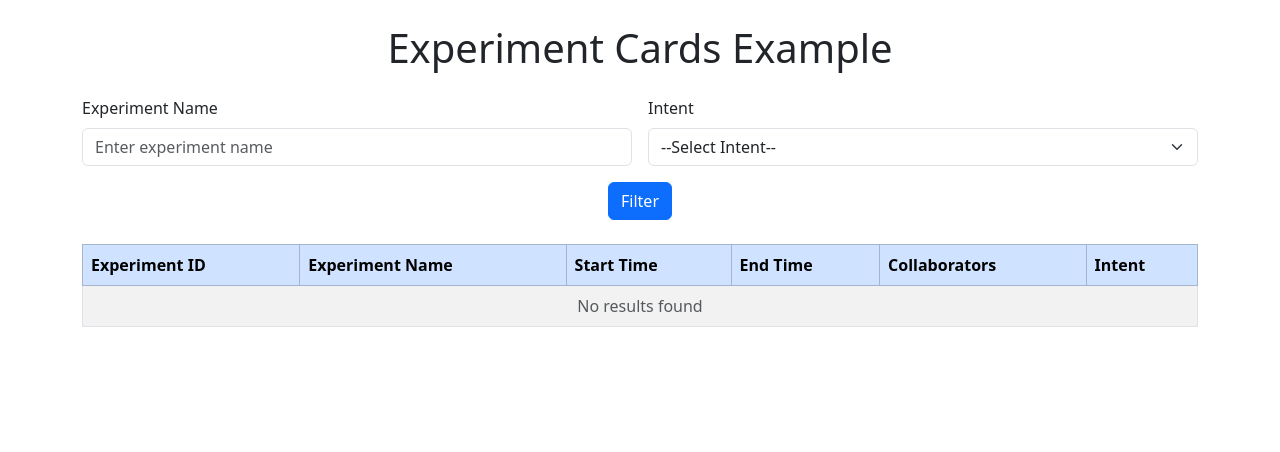
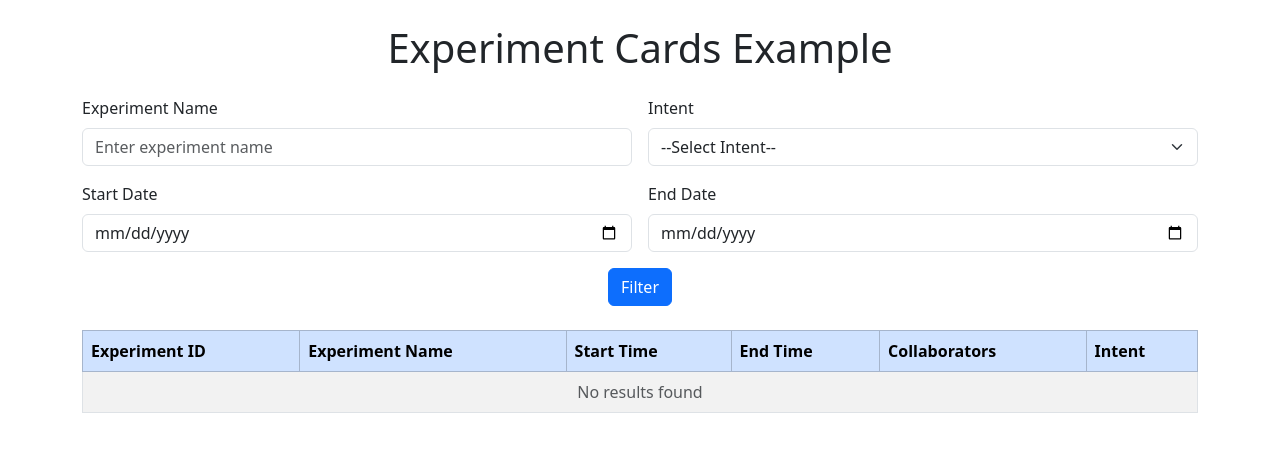
Before and after one commit to extremexp-HORIZON/extremeXP_experimentCards, a Flask app: page /query_example in a window 1280 px wide. Shown: the part 56-508 px from the top of the page. Run offline with Flask 3, Linux system fonts and the light colour scheme; data that the repository does not hold is empty; some libraries are stand-ins or nearby versions.

Commit message:
mock form data.

```diff
--- a/form.py
+++ b/form.py
@@ -115,6 +115,8 @@ def query_example():
         # Get filter values from the form
         experiment_name = request.form.get('experiment_name')
         intent = request.form.get('intent')
+        start_date = request.form.get('start_date')
+        end_date = request.form.get('end_date')
 
         # Add filters to the query
         if experiment_name:
@@ -123,6 +125,12 @@ def query_example():
         if intent:
             query += " AND intent = %s"
             params.append(intent)
+        if start_date:
+            query += " AND DATE(experiment_start_time) = %s"
+            params.append(start_date)
+        if end_date:
+            query += " AND DATE(experiment_end_time) = %s"
+            params.append(end_date)
 
     # Execute the query
     conn = get_db_connection()
--- a/init.sql
+++ b/init.sql
@@ -4,7 +4,7 @@ CREATE TABLE experiment_cards_example (
     experiment_name VARCHAR(255) NOT NULL,
     experiment_start_time TIMESTAMP NOT NULL,
     experiment_end_time TIMESTAMP NOT NULL,
-    collaborators TEXT NOT NULL,
+    collaborators VARCHAR(255) NOT NULL,
     intent VARCHAR(50) NOT NULL CHECK (intent IN ('classification', 'regression', 'clustering'))
 );
 
--- a/templates/form_example.html
+++ b/templates/form_example.html
@@ -32,6 +32,14 @@
                     <option value="clustering">Clustering</option>
                 </select>
             </div>
+            <div class="col-md-6">
+                <label for="start_date" class="form-label">Start Date</label>
+                <input type="date" id="start_date" name="start_date" class="form-control">
+            </div>
+            <div class="col-md-6">
+                <label for="end_date" class="form-label">End Date</label>
+                <input type="date" id="end_date" name="end_date" class="form-control">
+            </div>
             <div class="col-12 text-center">
                 <button type="submit" class="btn btn-primary">Filter</button>
             </div>
@@ -58,7 +66,7 @@
                                 <td>{{ row[1] }}</td>
                                 <td>{{ row[2] }}</td>
                                 <td>{{ row[3] }}</td>
-                                <td>{{ row[4] | join(', ') }}</td>
+                                <td>{{ row[4] }}</td>
                                 <td>{{ row[5] }}</td>
                             </tr>
                         {% endfor %}
```
